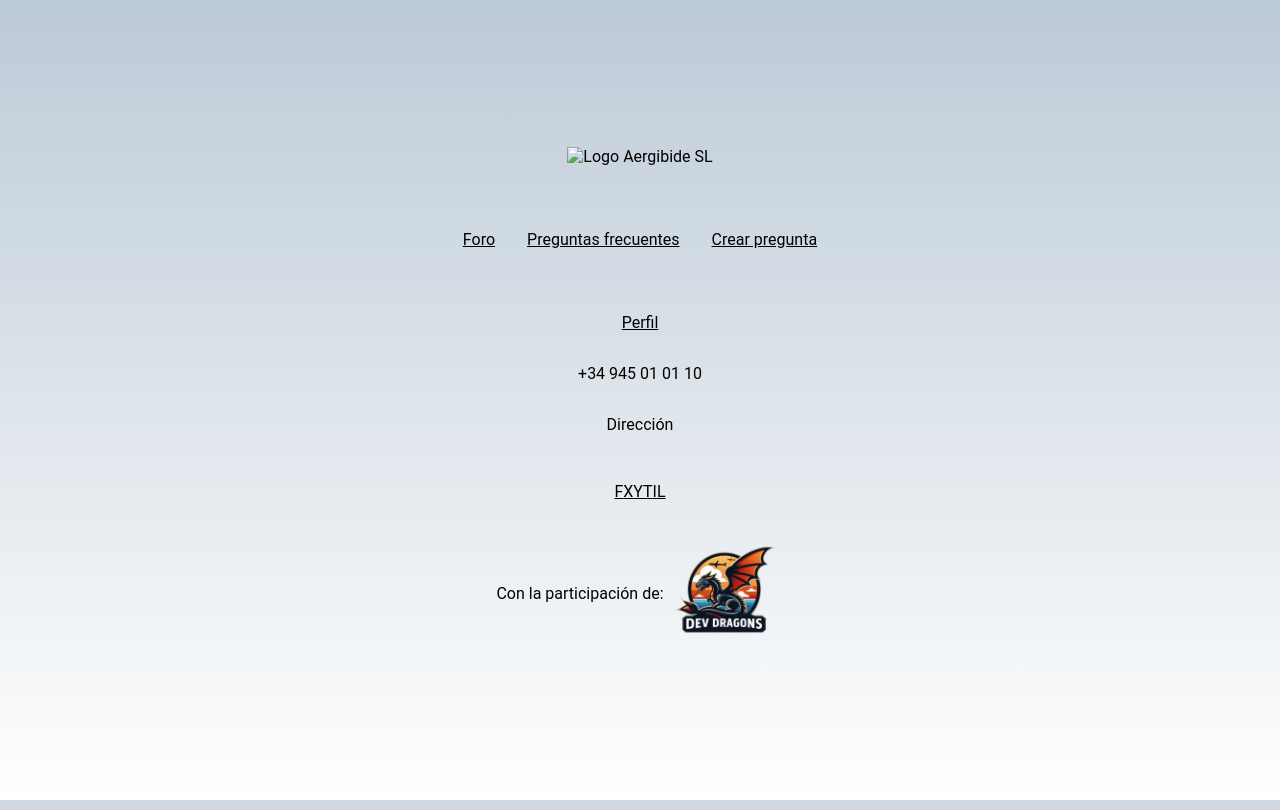
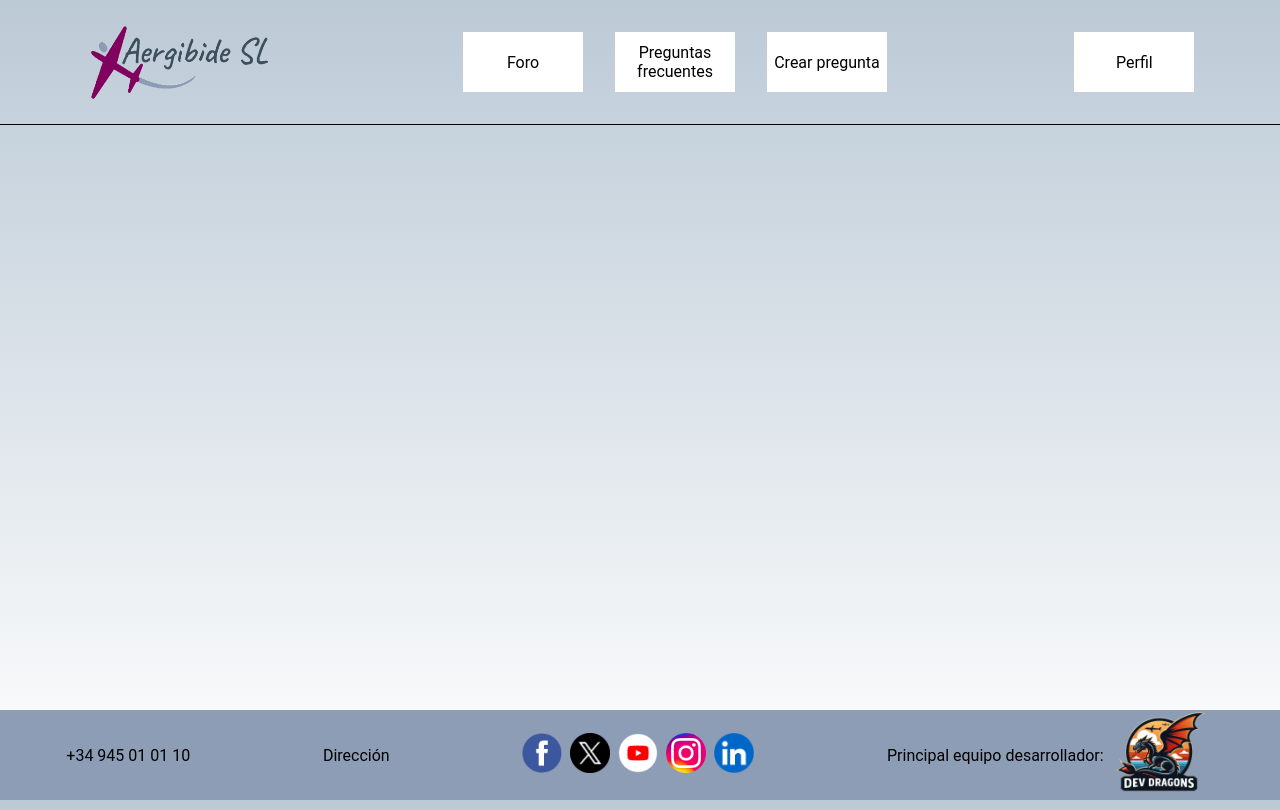
Before and after one commit to Lorena-Arbe-Sanchez/Reto_1_Equipo_2, a PHP site: page /html/foro.html in a window 1280 px wide. Run offline with PHP 8.4, Linux system fonts and the light colour scheme.

Commit message:
Ventana de foro mejorada y css correcto

```diff
--- a/Aplicacion/assets/style.css
+++ b/Aplicacion/assets/style.css
@@ -2,33 +2,51 @@
     padding: 0;
     margin: 0;
     box-sizing: border-box;
+    font-family: 'Roboto', sans-serif;
 }
 
 body{
     display: flex;
     justify-content: center;
     align-items: center;
+    height: 100vh;
     background-image: url("../assets/imagenes/cielo.jpg");
     background-size: cover;
     background-repeat: no-repeat;
-    height: 100vh;
-    font-family: 'Roboto', sans-serif;
 }
 
-.container {
+.container, .pag_crearCuenta main{
     position: relative;
-    display: flex;
     flex-direction: column;
-    align-items: center;
     text-align: center;
-    background-color: #D9D9D9;
+    background-color: #bccad6;
     padding: 2em;
     border-radius: 10px;
     z-index: 1;
     margin-top: 5em;
 }
 
-.superpuesta {
+main{
+    width: 100%;
+    height: 100%;
+}
+
+/* Estilos relacionados con la página del foro. */
+.pag_foro{
+    background: linear-gradient(to bottom, #bccad6, white);
+}
+.pag_foro main{
+    height: 100%;
+    width: 100%;
+}
+.d_botonPreguntas{
+    text-align: center;
+}
+.d_botonesRS{
+    gap: .5em;
+}
+
+.superpuesta{
     position: absolute;
     top: -50px;
     left: 41%;
@@ -39,14 +57,14 @@ body{
     border-radius: 50%;
 }
 
-form {
+form{
     padding: 3em;
     display: flex;
     flex-direction: column;
     align-items: center;
 }
 
-div {
+div{
     display: flex;
     align-items: center;
     padding: 1em;
@@ -58,7 +76,7 @@ label{
     font-weight: bold;
 }
 
-button {
+button{
     margin-top: 2em;
     width: 120px;
     height: 30px;
@@ -67,7 +85,40 @@ button {
     font-style: oblique;
 }
 
-a {
-    margin-top: 1em;
+a{
     color: black;
 }
+
+/* TODO : Poner que se empequeñezca con el tamaño de la página. */
+/* TODO : Poner que se cambien de sitio los elementos dependiendo del dispositivo (en todas las páginas). */
+header{
+    width: 100%;
+    display: flex;
+    justify-content: space-around;
+    border-bottom: 1px solid black;
+    position: fixed;
+}
+
+header a{
+    text-decoration: none;
+    background-color: white;
+    width: 120px;
+    height: 60px;
+    display: flex;
+    align-items: center;
+    justify-content: center;
+}
+
+.contenido{
+
+}
+
+footer{
+    width: 100%;
+    display: flex;
+    justify-content: space-around;
+    position: absolute;
+    bottom: 0;
+    height: 90px;
+    background-color: #8d9db6;
+}
--- a/Aplicacion/html/foro.html
+++ b/Aplicacion/html/foro.html
@@ -7,20 +7,7 @@
     <meta http-equiv="X-UA-Compatible" content="ie=edge">
     <title>Foro</title>
     <link rel="stylesheet" href="../assets/style.css">
-    <!-- Poner un favicon (icono en la pestaña de una página web). -->
-    <!-- TODO : Puede que cambiar la imagen. -->
-    <link rel="icon" type="image/png" href="../assets/imagenes/icono_avion.jpg">
-
-    <!-- TODO : Poner el css en el "style.css". -->
-    <style>
-        .pag_foro{
-            background: linear-gradient(to bottom, #BCCAD6, white);
-        }
-        header{
-
-        }
-    </style>
-
+    <link rel="icon" type="image/png" href="../assets/imagenes/icono_avion.png">
 </head>
 <body class="pag_foro">
 
@@ -28,8 +15,7 @@
 
         <header>
 
-            <!-- TODO : Crear imagen de la empresa y poner el enlace. -->
-            <div class="d_logo_empresa"><img class="logo_empresa" src="" alt="Logo Aergibide SL"></div>
+            <div class="d_logo_empresa"><img class="logo_empresa" src="../assets/imagenes/logo_empresa.png" alt="Logo Aergibide SL" width="190" height="90"></div>
 
             <div class="d_botonesHeader">
 
@@ -67,17 +53,26 @@
 
             <!-- TODO : Poner 3 botones con el logo de cada RS, uno detrás de otro en fila. -->
             <div class="d_botonesRS">
-                <a href="https://www.facebook.com/Egibide/" class="botonFacebook">F</a>
-                <a href="https://twitter.com/egibide?lang=es" class="botonX">X</a>
-                <a href="https://www.youtube.com/user/Egibide" class="botonYouTube">YT</a>
-                <a href="https://www.instagram.com/egibide_vg/?hl=es" class="botonInstagram">I</a>
-                <a href="https://es.linkedin.com/school/egibide/" class="botonLinkedin">L</a>
+                <a href="https://www.facebook.com/Egibide/" class="botonRS">
+                    <img src="../assets/imagenes/logo_facebook.png" alt="Facebook" width="40" height="40">
+                </a>
+                <a href="https://twitter.com/egibide?lang=es" class="botonRS">
+                    <img src="../assets/imagenes/logo_x.png" alt="X (Twitter)" width="40" height="40">
+                </a>
+                <a href="https://www.youtube.com/user/Egibide" class="botonRS">
+                    <img src="../assets/imagenes/logo_youtube.png" alt="YouTube" width="40" height="40">
+                </a>
+                <a href="https://www.instagram.com/egibide_vg/?hl=es" class="botonRS">
+                    <img src="../assets/imagenes/logo_instagram.png" alt="Instagram" width="40" height="40">
+                </a>
+                <a href="https://es.linkedin.com/school/egibide/" class="botonRS">
+                    <img src="../assets/imagenes/logo_linkedin.png" alt="LinkedIn" width="40" height="40">
+                </a>
             </div>
 
             <div class="d_equipo">
-                <p>Con la participación de:</p>
-                <!-- TODO : Subir la imagen y poner el enlace. -->
-                <img class="logo_equipo" src="../assets/imagenes/logo_equipo2.png" alt="Logo Dev Dragons" width="120" height="120">
+                <p>Principal equipo desarrollador:</p>
+                <img class="logo_equipo" src="../assets/imagenes/logo_equipo2.png" alt="Logo Dev Dragons" width="110" height="110">
             </div>
 
         </footer>
--- a/Aplicacion/javascript/recuperarContrasena.js
+++ b/Aplicacion/javascript/recuperarContrasena.js
@@ -7,6 +7,8 @@ botonCambiar.addEventListener("click",recuperarContrasena)
 
 
 function recuperarContrasena(){
+
+    let expreg = new RegExp("^(?=.*[A-Z])(?=.*[a-z])(?=.*\\d).{0,}$");
 
     if(!usuario.value){
         alert("El usuario esta vacio")
@@ -20,6 +22,10 @@ function recuperarContrasena(){
 
         alert("La repeticion de la contraseña no puede estar vacia");
 
+    }else if(!expreg.test(contrasena1.value || !expreg.test(contrasena2.value))){
+
+        alert("La contraseña no tiene un formato adecuado");
+
     }else if(contrasena1.value != contrasena2.value){
 
         alert("La contraseña no coincide con la contraseña repetida");
```
Also changed, not shown: Aplicacion/html/crearCuenta.html (+20 -10 lines), Aplicacion/html/login.html (+4 -4 lines), Aplicacion/html/recuperarContrasena.html (+6 -3 lines), Aplicacion/javascript/crearCuenta.js (added, +81 -0 lines), Aplicacion/assets/imagenes/icono_avion.jpg (deleted), Aplicacion/assets/imagenes/icono_avion.png (added), Aplicacion/assets/imagenes/logo_empresa.png (added), Aplicacion/assets/imagenes/logo_facebook.png (added), Aplicacion/assets/imagenes/logo_instagram.png (added), Aplicacion/assets/imagenes/logo_linkedin.png (added), Aplicacion/assets/imagenes/logo_x.png (added), Aplicacion/assets/imagenes/logo_youtube.png (added), Aplicacion/javascript/login.js (line endings or trailing spaces).
